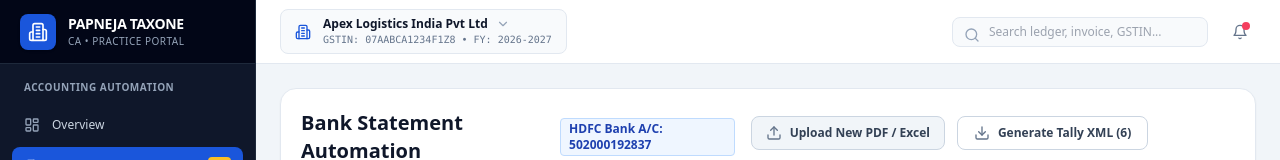
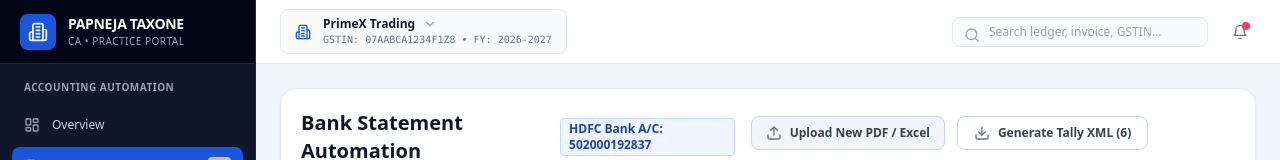
Before and after one commit to lakshaypapneja/papneja-taxone, a Next.js app: page /app/banking in a window 1280 px wide. Shown: the top 160 px of the page. Built offline with nearby package versions, Linux system fonts and the light colour scheme.

Commit message:
feat: dedicate entire platform to PrimeX Trading across invoices, sales, banking and Tally sync

```diff
--- a/src/app/app/banking/page.tsx
+++ b/src/app/app/banking/page.tsx
@@ -118,7 +118,7 @@ export default function BankingAutomationPage() {
       };
     });
 
-    const xml = generateTallyPrimeXML("Apex Logistics India Pvt Ltd", vouchers);
+    const xml = generateTallyPrimeXML("PrimeX Trading", vouchers);
     setGeneratedXml(xml);
     setShowXmlModal(true);
   };
@@ -143,7 +143,7 @@ export default function BankingAutomationPage() {
     setTimeout(() => {
       setIsSyncing(false);
       setSyncSuccessMessage(
-        `Successfully pushed ${selectedIds.length} vouchers to Tally Prime on localhost:9000! Company: Apex Logistics India Pvt Ltd.`
+        `Successfully pushed ${selectedIds.length} vouchers to Tally Prime on localhost:9000! Company: PrimeX Trading.`
       );
     }, 1500);
   };
--- a/src/app/app/page.tsx
+++ b/src/app/app/page.tsx
@@ -32,7 +32,7 @@ export default function DashboardPage() {
           </span>
           <h1 className="text-2xl font-bold mt-2">Welcome, CA Lakshay Papneja</h1>
           <p className="text-xs text-slate-300 mt-1">
-            Active Client: <strong>Apex Logistics India Pvt Ltd</strong> &bull; Tally Prime connected on localhost:9000
+            Active Client: <strong>PrimeX Trading</strong> &bull; Tally Prime connected on localhost:9000
           </p>
         </div>
         <div className="flex gap-3">
--- a/src/app/app/tally-sync/page.tsx
+++ b/src/app/app/tally-sync/page.tsx
@@ -23,7 +23,7 @@ export default function TallySyncBridgePage() {
   const [syncLogs, setSyncLogs] = useState<string[]>([
     "[14:30:12] Bridge initialized on 127.0.0.1:9000",
     "[14:30:15] Handshake successful with Tally Prime 4.1 Release (Build 128)",
-    "[14:31:02] Active Tally Company verified: 'Apex Logistics India Pvt Ltd'",
+    "[14:31:02] Active Tally Company verified: 'PrimeX Trading'",
     "[14:32:00] Standing by for incoming voucher queues...",
   ]);
 
@@ -109,7 +109,7 @@ export default function TallySyncBridgePage() {
               </div>
               <div className="flex justify-between p-2.5 rounded-lg bg-slate-50 border border-slate-100">
                 <span className="text-slate-500 font-sans">Target Company:</span>
-                <span className="font-bold text-slate-800 font-sans">Apex Logistics India Pvt Ltd</span>
+                <span className="font-bold text-slate-800 font-sans">PrimeX Trading</span>
               </div>
               <div className="flex justify-between p-2.5 rounded-lg bg-slate-50 border border-slate-100">
                 <span className="text-slate-500 font-sans">Protocol:</span>
--- a/src/app/page.tsx
+++ b/src/app/page.tsx
@@ -95,7 +95,7 @@ export default function Home() {
                 <div className="py-4 space-y-3 font-mono text-xs">
                   <div className="text-slate-400 flex items-center justify-between">
                     <span>Target Client:</span>
-                    <span className="text-brand-300 font-sans font-medium">Apex Logistics India Pvt Ltd</span>
+                    <span className="text-brand-300 font-sans font-medium">PrimeX Trading</span>
                   </div>
                   <div className="text-slate-400 flex items-center justify-between">
                     <span>Accounting Software:</span>
--- a/src/lib/mockData.ts
+++ b/src/lib/mockData.ts
@@ -12,10 +12,10 @@ export interface ClientCompany {
 export const mockClients: ClientCompany[] = [
   {
     id: "c1",
-    name: "Apex Logistics India Pvt Ltd",
+    name: "PrimeX Trading",
     gstin: "07AABCA1234F1Z8",
     pan: "AABCA1234F",
-    tallyCompany: "Apex Logistics Ltd (2026-27)",
+    tallyCompany: "PrimeX Trading (2026-27)",
     financialYear: "2026-2027",
     pendingTransactions: 24,
     reconciliationStatus: "Mismatches Found",
```
